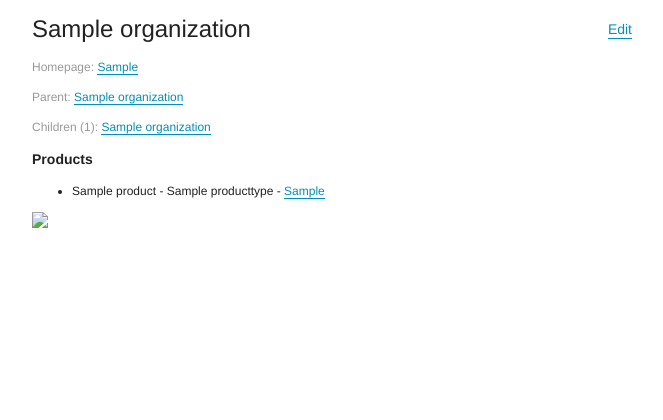
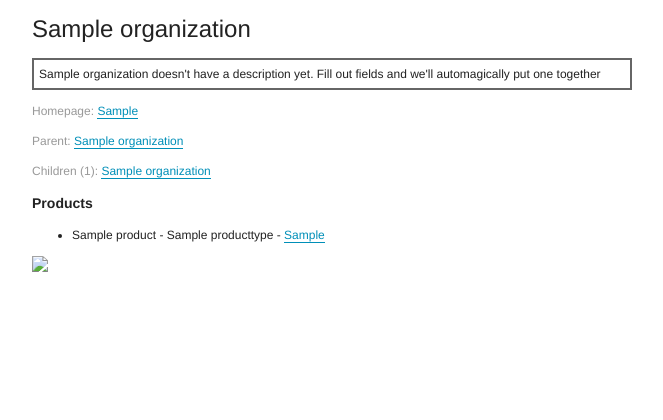
Before and after one commit to danielbachhuber/News-Analyzr, a Django app: a page that uses templates/organizations/organization_detailed.html in a window 1280 px wide. Shown: the part 58-478 px from the top of the page, without its empty margins (128-791 px from the left). Run offline with Django 3.2, Linux system fonts and the light colour scheme; tables that the repository leaves empty hold one stand-in row (values such as "Sample post"); parts of the project's set-up code (start-up, migrations or seed data) failed here and were passed over; some libraries are stand-ins or nearby versions.

Commit message:
Description field on the template

```diff
--- a/templates/organizations/organization_detailed.html
+++ b/templates/organizations/organization_detailed.html
@@ -7,7 +7,13 @@
 {% if organization %}
 <div class="entry">
 
-	<h2><a class="edit" href="{{ organization.get_edit_url }}">Edit</a>{{ organization.name }}</h2>
+	<h2>{{ organization.name }}</h2>
+
+	{% if organization.description %}
+	<p class="description">{{ organization.description }}</p>
+	{% else %}
+	<div class="message edit">{{ organization.name }} doesn't have a description yet. Fill out fields and we'll automagically put one together</div>
+	{% endif %}
 
 	<div class="meta">
 		<p class="homepage"><label>Homepage:</label> {% if organization.homepage %}<a href="{{ organization.homepage }}">{{ organization.homepage }}</a>{% else %}(None listed){% endif %}</p>
```
